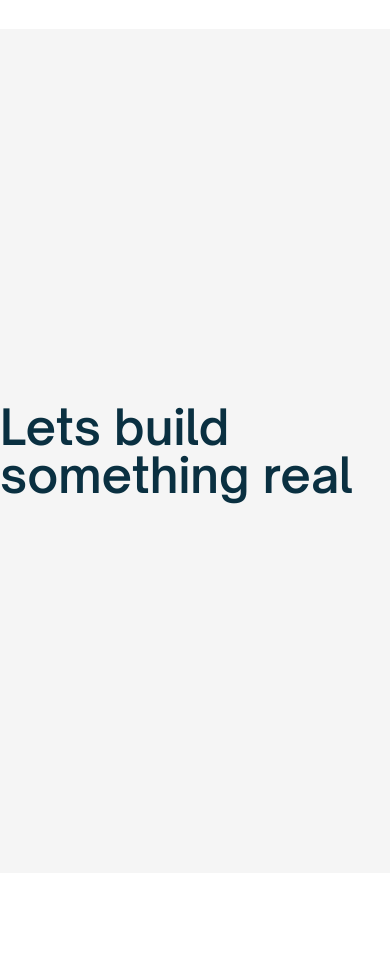
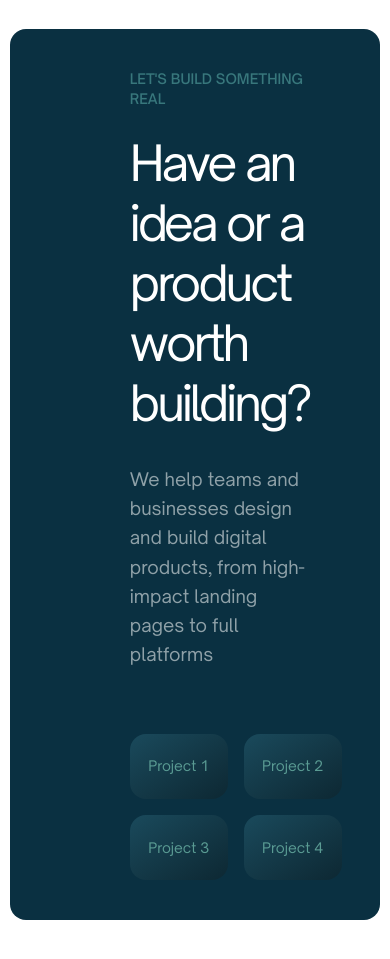
Before and after one commit to mateoLorenzo/smt-landing, a Next.js app: page / in a window 390 px wide. Shown: the part 5600-6559 px from the top of the page. Built offline with nearby package versions, Linux system fonts and the light colour scheme.

Commit message:
Implemented lets build something real section

```diff
--- a/src/app/sections/LetsBuild.tsx
+++ b/src/app/sections/LetsBuild.tsx
@@ -3,12 +3,69 @@ import React from "react";
 export const LetsBuild = () => {
   return (
     <section
-      className="h-screen flex items-center justify-center snap-start bg-[#f5f5f5]"
+      // className="min-h-screen flex items-center justify-center snap-start bg-[#0a3041] py-20"
+      className="relative w-[95%] mx-auto rounded-2xl flex items-center justify-center snap-start bg-[#0a3041] py-10"
       id="lets-build"
     >
-      <h1 className="text-5xl font-semibold text-[#0a3041]">
-        Lets build something real
-      </h1>
+      <div className="max-w-[1500px] mx-auto px-[120px] w-full">
+        <div className="grid md:grid-cols-2 gap-16 items-center">
+          {/* Left side - Text content */}
+          <div className="pr-8">
+            <p className="text-sm uppercase text-[#38777C] mb-6 font-medium">
+              LET&apos;S BUILD SOMETHING REAL
+            </p>
+            <h2 className="text-5xl md:text-4xl font-normal text-white mb-8 tracking-[-3px] leading-tight">
+              Have an idea or a product <br /> worth building?
+            </h2>
+            <p className="text-[#8FA1A8] text-lg leading-relaxed">
+              We help teams and businesses design and build digital products,
+              from high-impact landing pages to full platforms
+            </p>
+          </div>
+
+          {/* Right side - Project mockups grid */}
+          <div className="relative">
+            {/* Grid of mockup placeholders */}
+            <div className="grid grid-cols-2 gap-4">
+              {/* Row 1 */}
+              <div className="bg-[#153B4B] rounded-2xl aspect-[3/2] overflow-hidden">
+                <div className="w-full h-full bg-gradient-to-br from-[#1a4a5c] to-[#0d2833] flex items-center justify-center">
+                  <span className="text-[#5A9B93] text-sm">Project 1</span>
+                </div>
+              </div>
+              <div className="bg-[#153B4B] rounded-2xl aspect-[3/2] overflow-hidden">
+                <div className="w-full h-full bg-gradient-to-br from-[#1a4a5c] to-[#0d2833] flex items-center justify-center">
+                  <span className="text-[#5A9B93] text-sm">Project 2</span>
+                </div>
+              </div>
+
+              {/* Row 2 */}
+              <div className="bg-[#153B4B] rounded-2xl aspect-[3/2] overflow-hidden">
+                <div className="w-full h-full bg-gradient-to-br from-[#1a4a5c] to-[#0d2833] flex items-center justify-center">
+                  <span className="text-[#5A9B93] text-sm">Project 3</span>
+                </div>
+              </div>
+              <div className="bg-[#153B4B] rounded-2xl aspect-[3/2] overflow-hidden">
+                <div className="w-full h-full bg-gradient-to-br from-[#1a4a5c] to-[#0d2833] flex items-center justify-center">
+                  <span className="text-[#5A9B93] text-sm">Project 4</span>
+                </div>
+              </div>
+
+              {/* Row 3 */}
+              {/* <div className="bg-[#153B4B] rounded-2xl aspect-[4/3] overflow-hidden">
+                <div className="w-full h-full bg-gradient-to-br from-[#1a4a5c] to-[#0d2833] flex items-center justify-center">
+                  <span className="text-[#5A9B93] text-sm">Project 5</span>
+                </div>
+              </div>
+              <div className="bg-[#153B4B] rounded-2xl aspect-[4/3] overflow-hidden">
+                <div className="w-full h-full bg-gradient-to-br from-[#1a4a5c] to-[#0d2833] flex items-center justify-center">
+                  <span className="text-[#5A9B93] text-sm">Project 6</span>
+                </div>
+              </div> */}
+            </div>
+          </div>
+        </div>
+      </div>
     </section>
   );
 };
```
